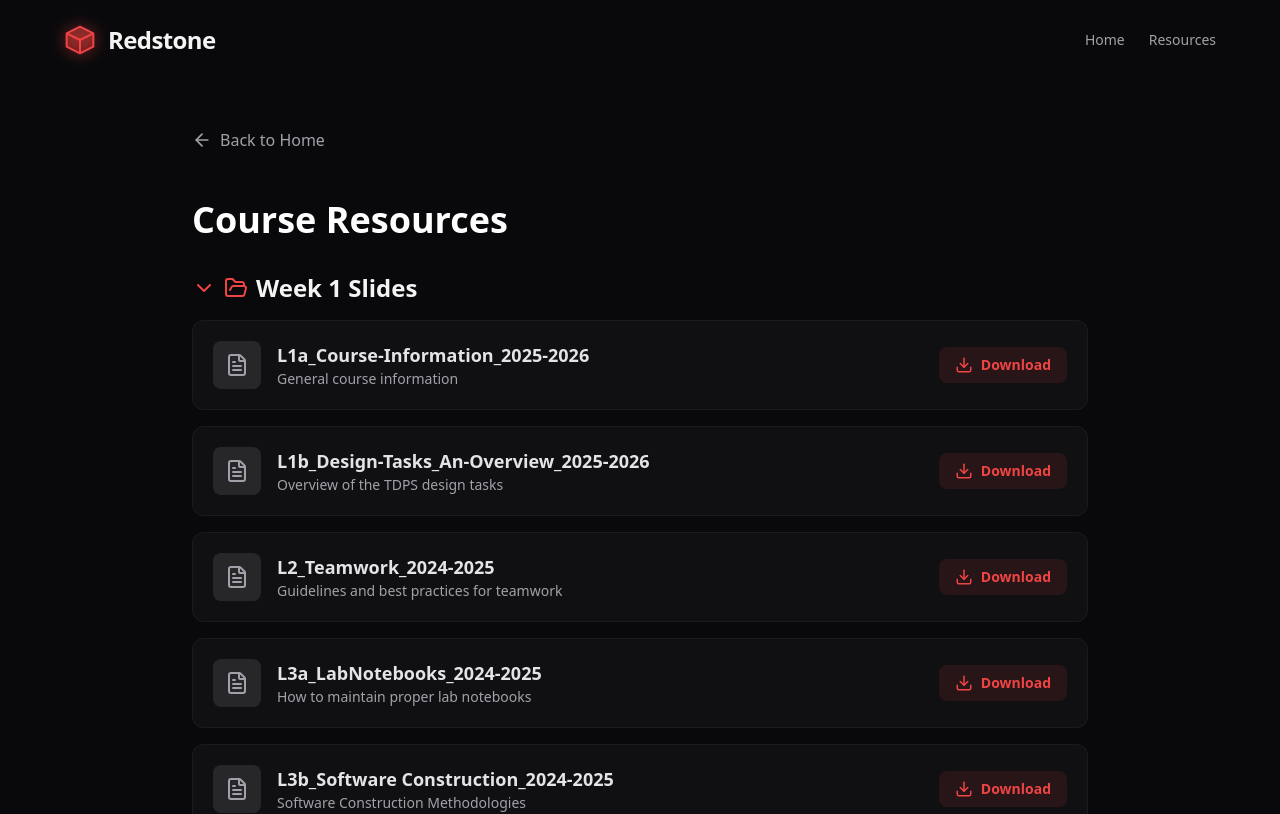
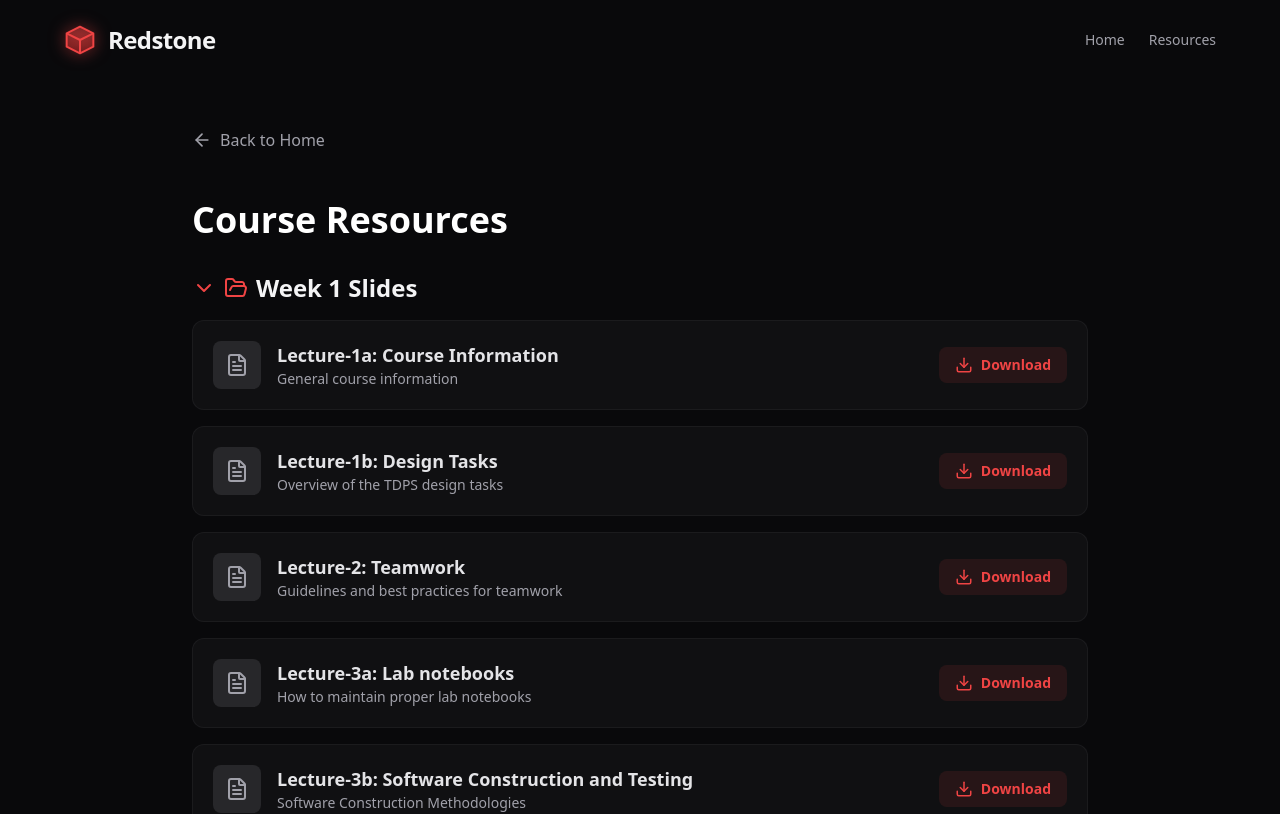
Before and after one commit to redstone-tdps/redstone-tdps, a React (Vite) app: page /resources in a window 1280 px wide. Shown: the top 814 px of the page. Built offline with nearby package versions, Linux system fonts and the light colour scheme.

Commit message:
update slide file names

```diff
--- a/src/config.ts
+++ b/src/config.ts
@@ -65,35 +65,35 @@ export const siteConfig = {
       files: [
         {
           id: "f1",
-          title: "L1a_Course-Information_2025-2026",
+          title: "Lecture-1a: Course Information",
           description: "General course information",
           filename: "L1a_Course-Information_2025-2026.pdf",
           url: "/downloads/L1a_Course-Information_2025-2026.pdf"
         },
         {
           id: "f2",
-          title: "L1b_Design-Tasks_An-Overview_2025-2026",
+          title: "Lecture-1b: Design Tasks",
           description: "Overview of the TDPS design tasks",
           filename: "L1b_Design-Tasks_An-Overview_2025-2026.pdf",
           url: "/downloads/L1b_Design-Tasks_An-Overview_2025-2026.pdf"
         },
         {
           id: "f3",
-          title: "L2_Teamwork_2024-2025",
+          title: "Lecture-2: Teamwork",
           description: "Guidelines and best practices for teamwork",
           filename: "L2_Teamwork_2024-2025.pdf",
           url: "/downloads/L2_Teamwork_2024-2025.pdf"
         },
         {
           id: "f4",
-          title: "L3a_LabNotebooks_2024-2025",
+          title: "Lecture-3a: Lab notebooks",
           description: "How to maintain proper lab notebooks",
           filename: "L3a_LabNotebooks_2024-2025.pdf",
           url: "/downloads/L3a_LabNotebooks_2024-2025.pdf"
         },
         {
           id: "f5",
-          title: "L3b_Software Construction_2024-2025",
+          title: "Lecture-3b: Software Construction and Testing",
           description: "Software Construction Methodologies",
           filename: "L3b_Software Construction_2024-2025.pdf",
           url: "/downloads/L3b_Software Construction_2024-2025.pdf"
```
